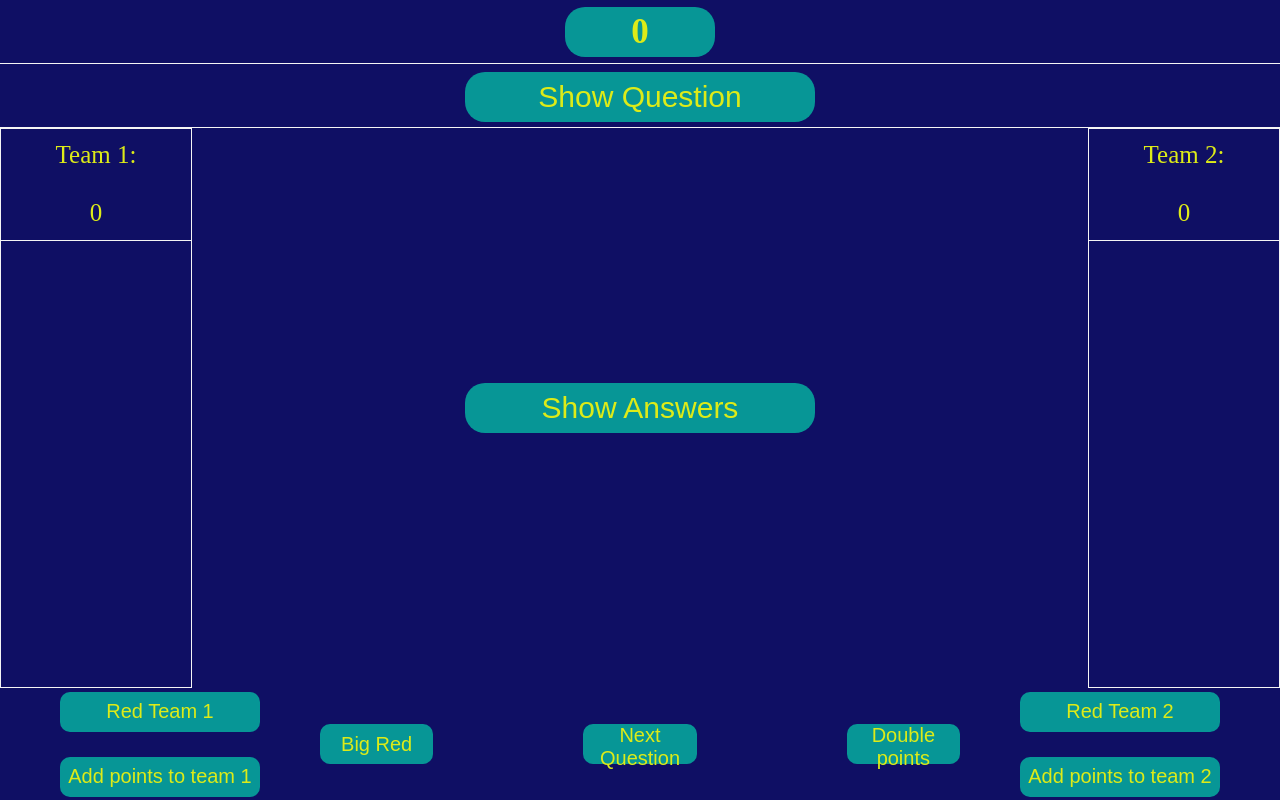
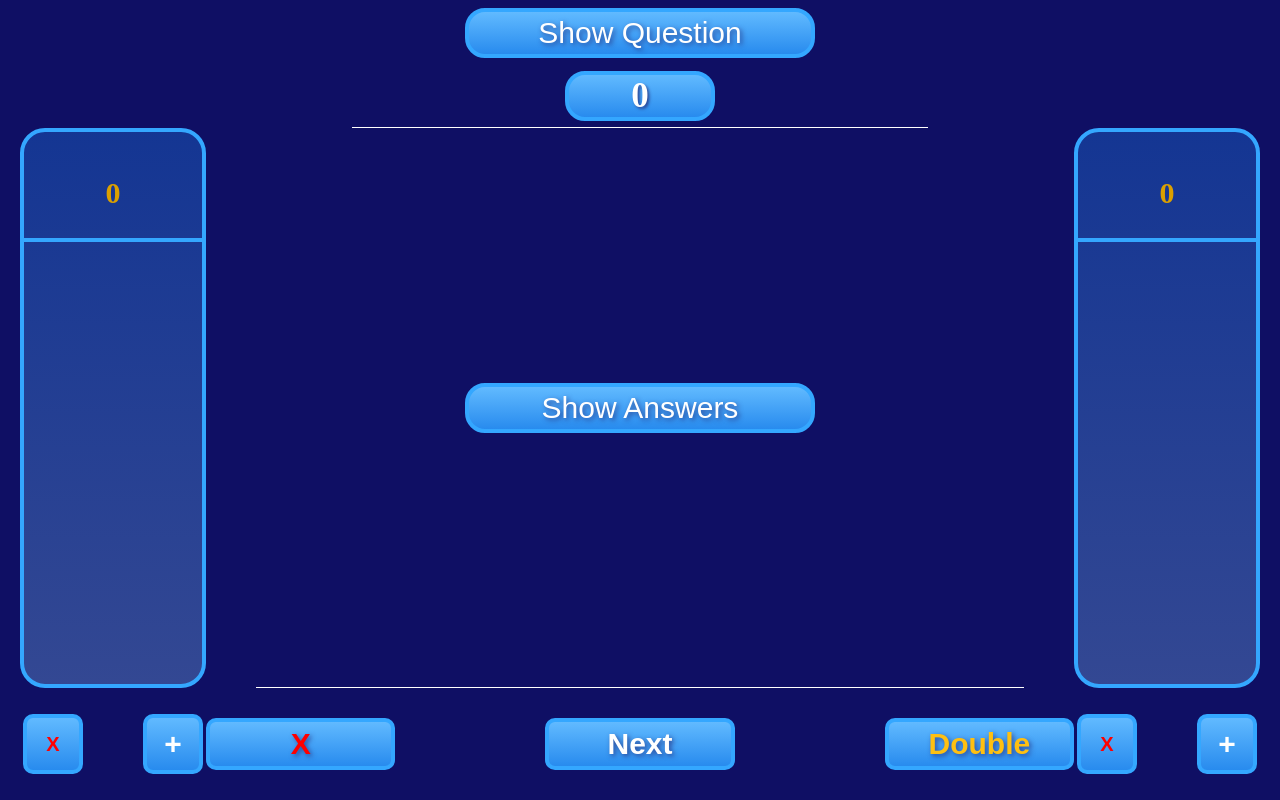
Before and after one commit to ParfeneDaniel/Ce-spun-romanii-advanced, a React (Vite) app in the folder client/: page /game in a window 1280 px wide. Built offline with nearby package versions, Linux system fonts and the light colour scheme.

Commit message:
Medeea's contributions

```diff
--- a/client/src/components/GameAnswer.jsx
+++ b/client/src/components/GameAnswer.jsx
@@ -16,13 +16,13 @@ const GameAnswer = ({ answer, numberOfAnswer }) => {
     <div className="gameAnswer" onClick={handleRevealsClick}>
       {showAnswer == false ? (
         <div className="closeAnswer">
-          <p>{numberOfAnswer + 1}</p>
+          {numberOfAnswer + 1}
         </div>
       ) : (
-        <>
+        <div className="openAnswer">
           <div className="answer">{answer.answer}</div>
           <div className="answerPoints">{answer.points}</div>
-        </>
+        </div>
       )}
     </div>
   );
--- a/client/src/components/GameCentralController.jsx
+++ b/client/src/components/GameCentralController.jsx
@@ -48,9 +48,9 @@ const GameCentralController = () => {
   };
   return (
     <div className="gameCentralController">
-      <button onClick={handleBigRedClick}>Big Red</button>
-      <button onClick={handleNextQuestionClick}>Next Question</button>
-      <button onClick={handleDoublePointsClick}>Double points</button>
+      <button onClick={handleBigRedClick} id="bigX">X</button>
+      <button onClick={handleNextQuestionClick}>Next</button>
+      <button onClick={handleDoublePointsClick} id="doublePoints">Double</button>
     </div>
   );
 };
--- a/client/src/components/GameTeam.jsx
+++ b/client/src/components/GameTeam.jsx
@@ -14,8 +14,7 @@ const GameTeam = ({ numberOfTeam }) => {
   return (
     <div className="gameTeam">
       <div className="teamDetails">
-        <p>Team {numberOfTeam}:</p>
-        <p>{currentTeam}</p>
+        <p id="teamName">{currentTeam}</p>
         <p>{currentPoints}</p>
       </div>
       <div className="imageContainer">
--- a/client/src/components/GameTeamController.jsx
+++ b/client/src/components/GameTeamController.jsx
@@ -26,8 +26,8 @@ const GameTeamController = ({ numberOfTeam }) => {
   };
   return (
     <div className="gameTeamController">
-      <button onClick={handleAddRedClick}>Red Team {numberOfTeam}</button>
-      <button onClick={handleAddPointsClick}>Add points to team {numberOfTeam}</button>
+      <button onClick={handleAddRedClick} id="redX">X</button>
+      <button onClick={handleAddPointsClick} id="greenPoints">+</button>
     </div>
   );
 };
--- a/client/src/index.css
+++ b/client/src/index.css
@@ -9,28 +9,33 @@
 .backgroundRound {
   width: 100vw;
   height: 100vh;
-  background-color: rgb(15, 15, 100);
+  background-color: rgb(36, 36, 114);
   display: flex;
   align-items: center;
   justify-content: center;
   flex-direction: column;
-  color: rgb(221, 235, 24);
+  color: rgb(219, 160, 0);
 }
 
 .backgroundRound h1 {
   font-size: 100px;
-  margin-bottom: 150px;
+  margin-bottom: 140px;
+  text-shadow: 2px 2px 5px rgba(0, 0, 0, 1);
 }
 
 .backgroundRound button {
   margin-top: 150px;
-  width: 350px;
-  height: 50px;
+  width: 300px;
   font-size: 30px;
   cursor: pointer;
   border: none;
   border-radius: 20px;
-  background-color: aqua;
+  padding: 8px;
+  color: white;
+  background-image: linear-gradient(rgb(97, 186, 255), rgb(40, 139, 238));
+  border: 4px solid rgb(52, 167, 255);
+  text-shadow: 2px 2px 5px rgba(36, 36, 114, 0.7);
+  font-weight: 600;
 }
 
 .nameOfTeams {
@@ -50,49 +55,59 @@
 
 .roundTeam h2 {
   font-size: 50px;
+  text-shadow: 2px 2px 3px rgba(0, 0, 0, 1);
 }
 
 .roundTeam input {
   font-size: 30px;
   outline: none;
-  border: none;
+  border: 3px solid rgb(192, 196, 225);
   border-radius: 20px;
   height: 50px;
   padding-left: 20px;
   padding-right: 20px;
+  font-family: Georgia, 'Times New Roman', Times, serif;
 }
 
 .gameBackground {
   width: 100vw;
   height: 100vh;
   background-color: rgb(15, 15, 100);
-  color: rgb(221, 235, 24);
+  color: rgb(219, 160, 0);
+  font-weight: bold;
   position: relative;
 }
 
 .gameBackground .points {
   height: 8%;
-  border-bottom: 1px solid whitesmoke;
+  width: 45%;
   align-content: center;
   text-align: center;
   display: flex;
   align-items: center;
   justify-content: center;
+  margin: auto;
+}
+
+.marginPoints {
+  border-bottom: 1px solid white;
 }
 
 .gameBackground .points h2 {
   width: 150px;
   height: 50px;
-  background-color: rgb(7, 150, 150);
+  background-image: linear-gradient(rgb(97, 186, 255), rgb(40, 139, 238));
+  border: 4px solid rgb(52, 167, 255);
   text-align: center;
   align-content: center;
   border-radius: 20px;
   font-size: 35px;
+  text-shadow: 2px 2px 3px rgba(36, 36, 114, 0.7);
+  color: white;
 }
 
 .gameBackground .question {
   height: 8%;
-  border-bottom: 1px solid whitesmoke;
   text-align: center;
   align-content: center;
   font-size: 40px;
@@ -102,16 +117,18 @@
   font-size: 30px;
   width: 350px;
   height: 50px;
-  background-color: rgb(7, 150, 150);
+  background-image: linear-gradient(rgb(97, 186, 255), rgb(40, 139, 238));
+  border: 4px solid rgb(52, 167, 255);
   outline: none;
-  border: none;
   border-radius: 20px;
-  color: rgb(221, 235, 24);
+  color: white;
   cursor: pointer;
+  text-shadow: 2px 2px 5px rgba(36, 36, 114, 0.7);
 }
 
 .gameBackground .question h1 {
   font-size: 40px;
+  text-shadow: 2px 2px 5px rgba(0, 0, 0, 1);
 }
 
 .mainGame {
@@ -119,23 +136,31 @@
   align-items: center;
   justify-content: center;
   height: 70%;
+  padding: 0px 20px 0px 20px;
 }
 
 .gameTeam {
   width: 15%;
   height: 100%;
-  border: 1px solid whitesmoke;
+  border: 4px solid rgb(52, 167, 255);
+  border-radius: 25px;
+  background-image: linear-gradient(rgb(32, 143, 255, .3), rgba(135, 203, 255, .3));
 }
 
 .teamDetails {
   height: 20%;
-  border-bottom: 1px solid whitesmoke;
+  border-bottom: 4px solid rgb(52, 167, 255);
   display: flex;
   align-items: center;
   justify-content: center;
   flex-direction: column;
-  font-size: 25px;
+  font-size: 30px;
   gap: 15px;
+}
+
+#teamName {
+  font-size: 35px;
+  text-shadow: 2px 2px 3px rgba(0, 0, 0, 1);
 }
 
 .imageContainer {
@@ -160,16 +185,28 @@
   justify-content: center;
 }
 
-.answers button {
+.showAnswer {
+  width: 100%;
+  height: 100%;
+  display: flex;
+  align-items: center;
+  justify-content: center;
+  border-bottom: 1px solid white;
+  margin-right: 50px;
+  margin-left: 50px;
+}
+
+.showAnswer button {
   width: 350px;
   height: 50px;
   font-size: 30px;
-  background-color: rgb(7, 150, 150);
-  border: none;
+  background-image: linear-gradient(rgb(97, 186, 255), rgb(40, 139, 238));
+  border: 4px solid rgb(52, 167, 255);
   outline: none;
   border-radius: 20px;
-  color: rgb(221, 235, 24);
+  color: white;
   cursor: pointer;
+  text-shadow: 2px 2px 5px rgba(36, 36, 114, 0.7);
 }
 
 .gameAnswers {
@@ -181,18 +218,34 @@
   flex-direction: column;
   flex-wrap: wrap;
   gap: 75px;
+  border-top: 1px solid white;
+  border-bottom: 1px solid white;
+  margin-right: 50px;
+  margin-left: 50px;
 }
 
 .gameAnswer {
-  width: 400px;
+  width: 500px;
   height: 13%;
-  background-color: rgb(7, 150, 150);
+  border: 4px solid rgb(52, 167, 255);
   display: flex;
   align-items: center;
   justify-content: center;
   border-radius: 20px;
   font-size: 30px;
   cursor: pointer;
+  background-image: linear-gradient(rgb(97, 186, 255), rgb(40, 139, 238));
+}
+
+.openAnswer {
+  background-color: rgb(15, 15, 100);
+  width: 100%;
+  height: 100%;
+  display: flex;
+  align-items: center;
+  justify-content: center;
+  border-radius: 20px;
+  background-image: linear-gradient(rgba(97, 186, 255, .1), rgba(40, 139, 238, .3));
 }
 
 .answer {
@@ -201,8 +254,11 @@
   display: flex;
   align-items: center;
   justify-content: center;
-  border-right: 1px solid whitesmoke;
+  border-right: 4px solid rgb(3, 121, 212);
   font-size: 35px;
+  border-radius: 20px 0px 0px 20px;
+  background-image: linear-gradient(rgba(97, 186, 255, .1), rgba(40, 139, 238, .1));
+  text-shadow: 2px 2px 5px rgba(36, 36, 114, 0.7);
 }
 
 .answerPoints {
@@ -211,27 +267,34 @@
   display: flex;
   align-items: center;
   justify-content: center;
+  background-image: linear-gradient(rgb(97, 186, 255), rgb(40, 139, 238));
   font-size: 35px;
+  text-shadow: 2px 2px 5px rgba(36, 36, 114, 0.7);
+  border-radius:0px 20px 20px 0px;
+  color: white;
 }
 
-.closeAnswer p {
-  background-color: rgb(149, 159, 13);
-  color: white;
-  width: 75px;
-  height: 75px;
+.closeAnswer {
+  color: rgb(255, 255, 255);
+  background-color: rgb(219, 160, 0);
+  width: 65px;
+  height: 65px;
   text-align: center;
   align-content: center;
   border-radius: 10px;
   font-size: 35px;
+  border: 4px solid rgb(193, 142, 0);
+  background-image: linear-gradient(rgb(255, 199, 46), rgb(219, 160, 0));
 }
 
 .gameAnswerEmpty {
-  width: 350px;
+  width: 450px;
   height: 13%;
-  background-color: rgb(7, 150, 150);
+  background-image: linear-gradient(rgb(97, 186, 255), rgb(40, 139, 238));
+  border: 4px solid rgb(52, 167, 255);
   border-radius: 20px;
   cursor: pointer;
-  opacity: 0.7;
+  opacity: 0.5;
 }
 
 .gameController {
@@ -240,27 +303,38 @@
   display: flex;
   align-items: center;
   justify-content: center;
+  padding: 0px 20px 0px 20px;
 }
 
 .gameTeamController {
   display: flex;
   align-items: center;
   justify-content: center;
-  flex-direction: column;
-  width: 25%;
-  gap: 25px;
+  width: 15%;
+  gap: 60px;
 }
 
 .gameTeamController button {
-  font-size: 20px;
-  width: 200px;
-  background-color: rgb(7, 150, 150);
+  width: 60px;
+  height: 60px;
+  background-image: linear-gradient(rgb(97, 186, 255), rgb(40, 139, 238));
+  border: 4px solid rgb(52, 167, 255);
   border-radius: 10px;
   outline: none;
-  border: none;
-  color: rgb(221, 235, 24);
-  height: 40px;
+  color: rgb(255, 192, 17);
   cursor: pointer;
+}
+
+#redX {
+  font-weight: 900;
+  font-size: 20px;
+  color: red;
+}
+
+#greenPoints {
+  font-weight: 900;
+  color: rgb(255, 255, 255);
+  font-size: 30px;
 }
 
 .gameCentralController {
@@ -268,19 +342,29 @@
   align-items: center;
   justify-content: center;
   gap: 150px;
-  width: 50%;
+  width: 70%;
 }
 
 .gameCentralController button {
   width: 200px;
-  height: 40px;
-  font-size: 20px;
-  background-color: rgb(7, 150, 150);
+  font-size: 30px;
+  padding: 5px 0px 5px 0px;
+  background-image: linear-gradient(rgb(97, 186, 255), rgb(40, 139, 238));
+  border: 4px solid rgb(52, 167, 255);
+  border-radius: 10px;
   outline: none;
-  border: none;
-  border-radius: 10px;
-  color: rgb(221, 235, 24);
+  color: rgb(255, 255, 255);
   cursor: pointer;
+  text-shadow: 2px 2px 5px rgba(36, 36, 114, 0.7);
+  font-weight: bold;
+}
+
+#bigX {
+  color: red;
+}
+
+#doublePoints {
+  color: rgb(255, 192, 17);
 }
 
 .gameBigRed {
--- a/client/src/pages/Game.jsx
+++ b/client/src/pages/Game.jsx
@@ -15,6 +15,8 @@ const Game = () => {
     setShowQuestion,
     setShowAnswers,
   } = useGameContext();
+  const isShowClass = showAnswers ? "" : "marginPoints";
+  const classes = `points ${isShowClass}`;
   const handleShowQuestionClick = () => {
     setShowQuestion((prev) => !prev);
   };
@@ -23,9 +25,6 @@ const Game = () => {
   };
   return (
     <div className="gameBackground">
-      <div className="points">
-        <h2>{points}</h2>
-      </div>
       <div className="question">
         {showQuestion == false ? (
           <button onClick={handleShowQuestionClick}>Show Question</button>
@@ -33,11 +32,16 @@ const Game = () => {
           <h1>{data[question].question}</h1>
         )}
       </div>
+      <div className={classes}>
+        <h2>{points}</h2>
+      </div>
       <div className="mainGame">
         <GameTeam numberOfTeam={1} />
         <div className="answers">
           {showAnswers == false ? (
-            <button onClick={handleShowAnswersClick}>Show Answers</button>
+            <div className="showAnswer">
+              <button onClick={handleShowAnswersClick}>Show Answers</button>
+            </div>
           ) : (
             <GameAnswers />
           )}
--- a/client/src/pages/Round.jsx
+++ b/client/src/pages/Round.jsx
@@ -15,7 +15,7 @@ const Round = () => {
         <RoundTeam numberOfTeam={1} />
         <RoundTeam numberOfTeam={2} />
       </div>
-      <button onClick={handleClick}>Start round {round}</button>
+      <button onClick={handleClick}>Start</button>
     </div>
   );
 };
```
